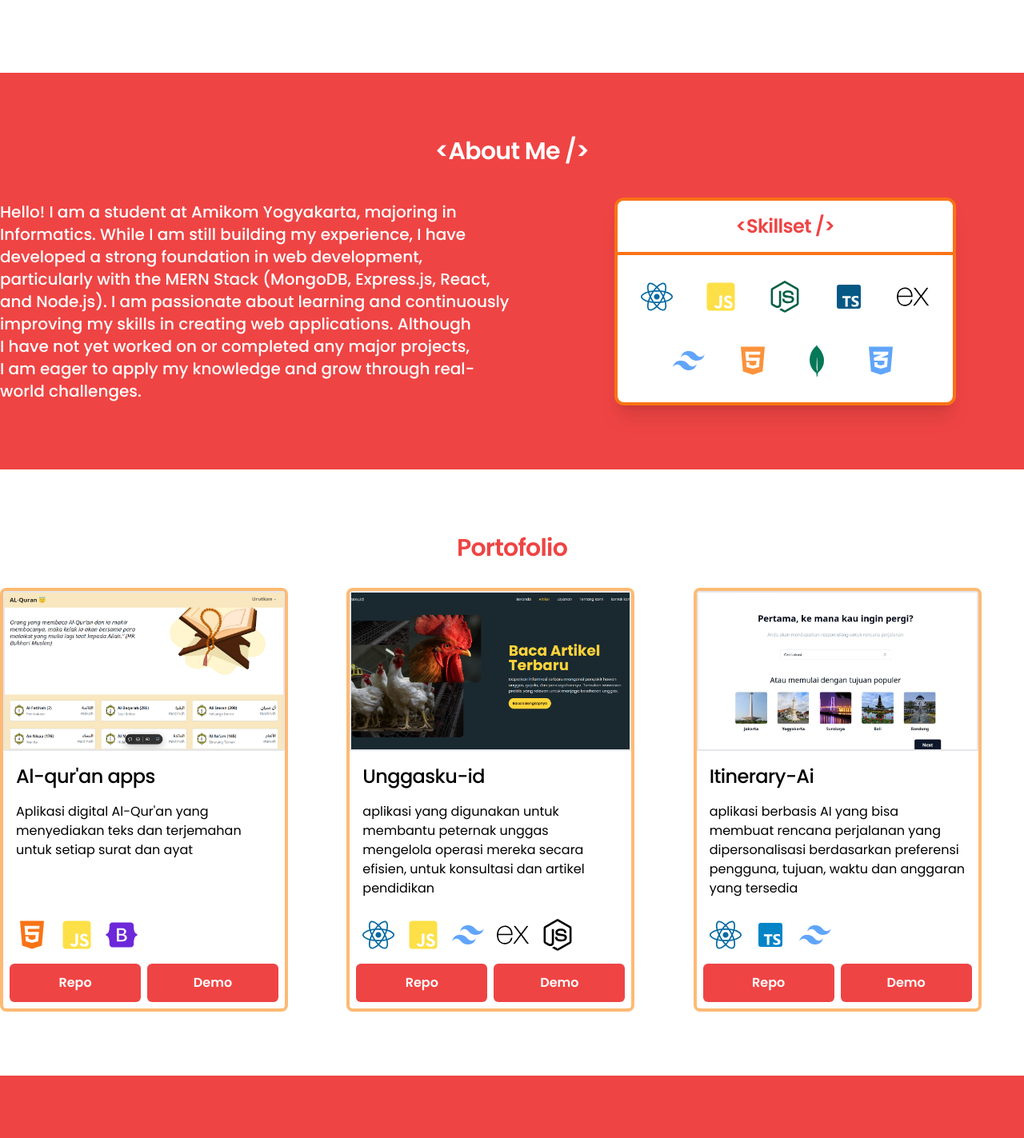
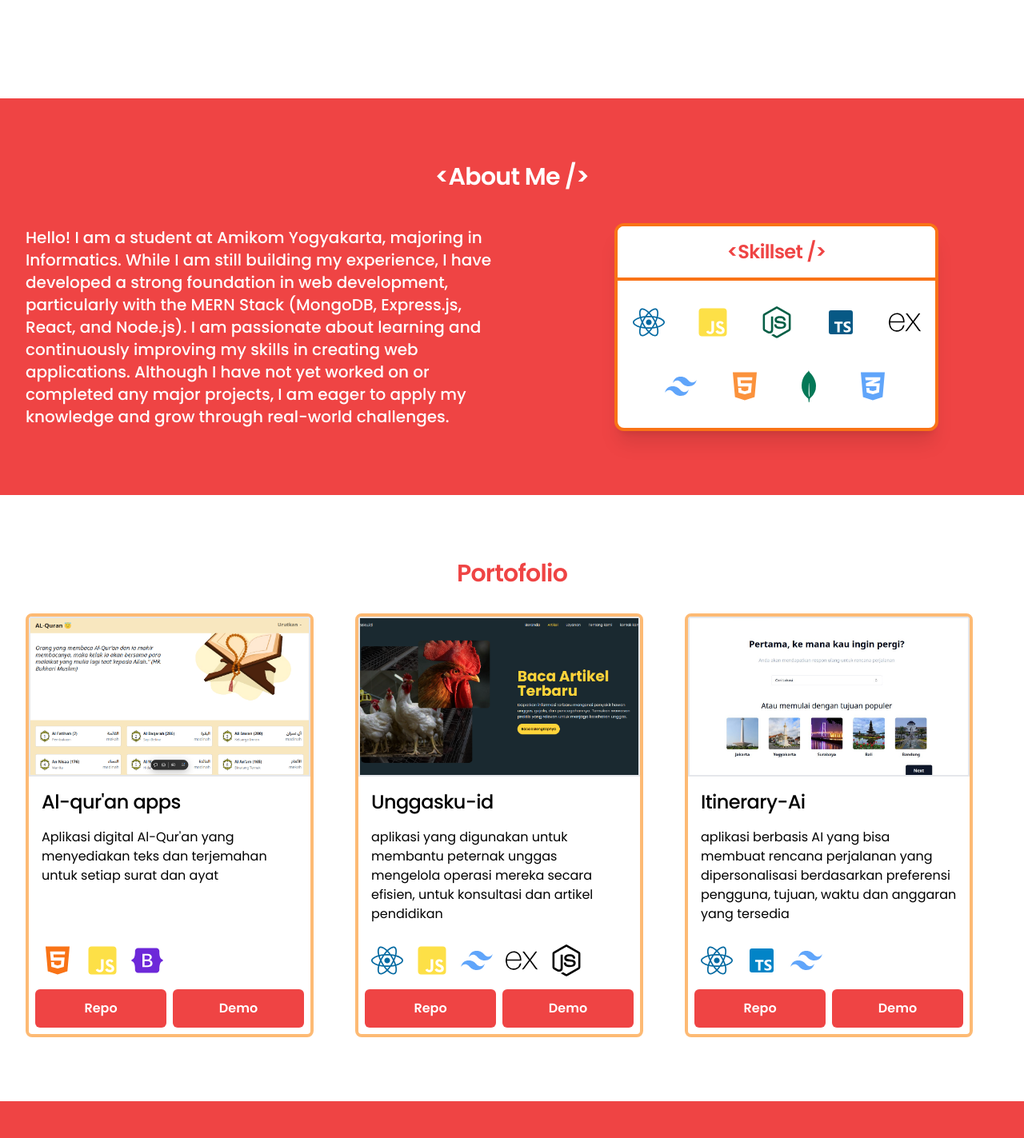
Before and after one commit to Ariemaharrucha/portofolio-arie, a React (Vite) app: page / in a window 1280 px wide. Shown: the part 579-2002 px from the top of the page at 80% size. Built offline with nearby package versions, Linux system fonts and the light colour scheme.

Commit message:
resnposif in lg screnn

```diff
--- a/src/components/section/about.section.jsx
+++ b/src/components/section/about.section.jsx
@@ -1,37 +1,56 @@
-import { FaReact, FaJsSquare, FaNodeJs, FaHtml5, FaCss3Alt } from "react-icons/fa";
+import {
+  FaReact,
+  FaJsSquare,
+  FaNodeJs,
+  FaHtml5,
+  FaCss3Alt,
+} from "react-icons/fa";
 import { BiLogoTypescript } from "react-icons/bi";
 import { SiExpress, SiMongodb } from "react-icons/si";
 import { RiTailwindCssFill } from "react-icons/ri";
 
 export const AboutSection = () => {
   return (
+    <section className="md:py-20 py-10 bg-red-500" id="about">
+      <div className="container mx-auto">
+        <h3 className="text-center font-semibold text-white md:mb-10">
+          {"<About Me />"}
+        </h3>
+        <section className="px-8 md:flex items-center md:gap-32 mt-8">
+          <div className="md:w-1/2 w-full text-pretty" data-aos="fade-right">
+            <p className="text-pretty md:text-xl text-lg text-white font-medium">
+              Hello! I am a student at Amikom Yogyakarta, majoring in
+              Informatics. While I am still building my experience, I have
+              developed a strong foundation in web development, particularly
+              with the MERN Stack (MongoDB, Express.js, React, and Node.js). I
+              am passionate about learning and continuously improving my skills
+              in creating web applications. Although I have not yet worked on or
+              completed any major projects, I am eager to apply my knowledge and
+              grow through real-world challenges.
+            </p>
+          </div>
 
-    <section className='md:py-20 py-10 bg-red-500' id="about">
-    <div className='container mx-auto'>
-      <h3 className='text-center font-semibold text-white md:mb-10'>{'<About Me />'}</h3>
-      <section className='px-8 md:px-0 md:flex items-center md:gap-32 mt-8'>
-        <div className='md:w-1/2 w-full text-pretty' data-aos="fade-right">
-          <p className='text-pretty md:text-xl text-lg text-white font-medium'>Hello! I am a student at Amikom Yogyakarta, majoring in Informatics. While I am still building my experience, I have developed a strong foundation in web development, particularly with the MERN Stack (MongoDB, Express.js, React, and Node.js). I am passionate about learning and continuously improving my skills in creating web applications. Although I have not yet worked on or completed any major projects, I am eager to apply my knowledge and grow through real-world challenges.</p>
-        </div>
-
-        <div className="md:w-2/6 mt-5 md:mt-0 shadow-xl rounded-xl overflow-hidden bg-white border-4 border-orange-500" data-aos="fade-left">
-            <h4 className='text-center font-semibold bg-white text-red-500 border-b-4 border-orange-500 py-4'>{'<Skillset />'}</h4>
+          <div
+            className="md:w-2/6 mt-5 md:mt-0 shadow-xl rounded-xl overflow-hidden bg-white border-4 border-orange-500"
+            data-aos="fade-left"
+          >
+            <h4 className="text-center font-semibold bg-white text-red-500 border-b-4 border-orange-500 py-4">
+              {"<Skillset />"}
+            </h4>
             <div className="flex flex-wrap justify-center md:gap-10 gap-5 px-4 md:py-8 py-4">
-              <FaReact className='text-sky-700' size={40}/>
-              <FaJsSquare className='text-yellow-300' size={40}/>
-              <FaNodeJs className='text-emerald-800' size={40}/>
-              <BiLogoTypescript className='text-sky-800' size={40}/>
-              <SiExpress size={40}/>
-              <RiTailwindCssFill className='text-blue-400' size={40}/>
-              <FaHtml5 className='text-orange-400' size={40}/>
-              <SiMongodb className='text-emerald-700' size={40}/>
-              <FaCss3Alt className='text-blue-400' size={40}/>
+              <FaReact className="text-sky-700" size={40} />
+              <FaJsSquare className="text-yellow-300" size={40} />
+              <FaNodeJs className="text-emerald-800" size={40} />
+              <BiLogoTypescript className="text-sky-800" size={40} />
+              <SiExpress size={40} />
+              <RiTailwindCssFill className="text-blue-400" size={40} />
+              <FaHtml5 className="text-orange-400" size={40} />
+              <SiMongodb className="text-emerald-700" size={40} />
+              <FaCss3Alt className="text-blue-400" size={40} />
             </div>
-        </div>
-
-      </section>
-   </div>
-
-  </section>
-  )
-}
+          </div>
+        </section>
+      </div>
+    </section>
+  );
+};
--- a/src/components/section/article.section.jsx
+++ b/src/components/section/article.section.jsx
@@ -1,6 +1,6 @@
 export const ArticleSection = () => {
   return (
-    <section className="container mx-auto md:py-20 py-10 px-8 md:px-0 space-y-10">
+    <section className="container mx-auto md:py-20 py-10 px-8 space-y-10">
       <h3 className="text-center text-red-500 font-medium">My Article</h3>
       <section className="grid grid-cols-12 md:gap-7 gap-4">
         <ArticleCard url={'https://images.unsplash.com/photo-1607706189992-eae578626c86?q=80&w=1470&auto=format&fit=crop&ixlib=rb-4.0.3&ixid=M3wxMjA3fDB8MHxwaG90by1wYWdlfHx8fGVufDB8fHx8fA%3D%3D'}/>
--- a/src/components/section/hero.section.jsx
+++ b/src/components/section/hero.section.jsx
@@ -8,7 +8,7 @@ export const HeroSection = () => {
   return (
     <>
       {/* heroes */}
-      <section className="container md:mx-auto p-8 md:p-0 grid grid-cols-2 items-center text-pretty  overflow-hidden">
+      <section className="container lg:mx-auto p-8 grid grid-cols-2 items-center text-pretty  overflow-hidden">
         <div className="md:col-span-1 col-span-2 space-y-6">
           <h2 className="font-semibold text-orange-500">WEB Developer</h2>
           <h1 className="font-semibold md:text-7xl text-5xl">Hello 👋️ I am</h1>
--- a/src/components/section/porto.section.jsx
+++ b/src/components/section/porto.section.jsx
@@ -9,10 +9,11 @@ import "swiper/css/pagination";
 
 export const PortofolioSection = () => {
   return (
-    <section className="container mx-auto py-20" id="Project">
+    <section className="container mx-auto py-20 overflow-hidden" id="Project">
       <div className="mb-8">
         <h3 className="text-center text-red-500 font-semibold">Portofolio</h3>
       </div>
+      <div className="md:mx-8 mx-0">
       <Swiper
         modules={[Navigation, Autoplay]}
         spaceBetween={20}
@@ -37,6 +38,7 @@ export const PortofolioSection = () => {
           </SwiperSlide>
         ))}
       </Swiper>
+      </div>
     </section>
   );
 };
```
